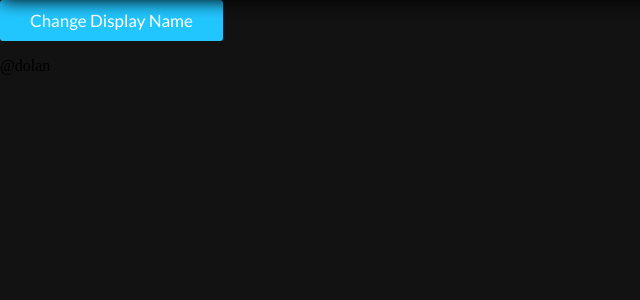
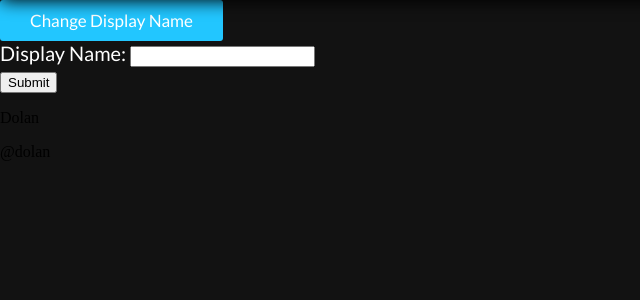
Before and after one commit to OkLuden/Xibit, a Flask app: page /profile in a window 1280 px wide. Shown: the part 50-350 px from the top of the page, without its empty margins (0-640 px from the left). Run offline with Flask 2, Linux system fonts and the light colour scheme; a user stored in the database is signed in; data comes from the database, SQL or seed files in the repository; both versions use the stored data as it was after the commit; parts of the project's set-up code (start-up, migrations or seed data) failed here and were passed over.

Commit message:
Added change or add display name

```diff
--- a/Xibit/app.py
+++ b/Xibit/app.py
@@ -44,7 +44,16 @@
 @login_required
 def profile():
     form = DisplayNameForm()
-    return render_template("profile.html", page = "Profile")
+    db = get_db()
+    display_name = db.execute(''' SELECT display_name FROM users
+                                    WHERE user_id = ?;''',(g.user,)).fetchone()
+    if form.validate_on_submit():
+        new_display_name = form.display_name.data
+        db.execute(''' UPDATE users
+                        SET display_name = ?
+                        WHERE user_id = ?;''',(new_display_name,g.user,))
+        db.commit()
+    return render_template("profile.html", display_name = display_name, form = form, page = "Profile")
 
 @app.route("/register" , methods = ["GET","POST"])
 def register():
--- a/Xibit/forms.py
+++ b/Xibit/forms.py
@@ -16,3 +16,4 @@
 
 class DisplayNameForm(FlaskForm):
     display_name = StringField("Display Name:",validators=[InputRequired(),Length(min=4,max=20)])
+    submit = SubmitField("Submit")
--- a/Xibit/templates/profile.html
+++ b/Xibit/templates/profile.html
@@ -4,8 +4,32 @@
     <div>
         <aside>
 
-            <button id="display-btn">Change Display Name</button>
+            <button id="display-btn">
+                {% if display_name[0] != None %}
+                    Change Display Name
+                {% else %}
+                    Add Display Name
+                {% endif %}
+            </button>
+
+            <form class="text" action="#" method="POST" novalidate>
+                {{ form.hidden_tag() }}
+                {{ form.display_name.label }}
+                {{ form.display_name() }}
+                {% for error in form.display_name.errors %}
+                    {{ error }}
+                {% endfor %}
+                <br />
+                {{ form.submit(class="button") }}
+            </form>
+
+            <p>
+                {% if display_name[0] != None %}
+                    {{ display_name[0] }}
+                {% endif %}
+            </p>
             <p>@{{ g.user }}</p>
+
 
 
         <aside>
```
Also changed, not shown: Xibit/app.db, 2 other files.
